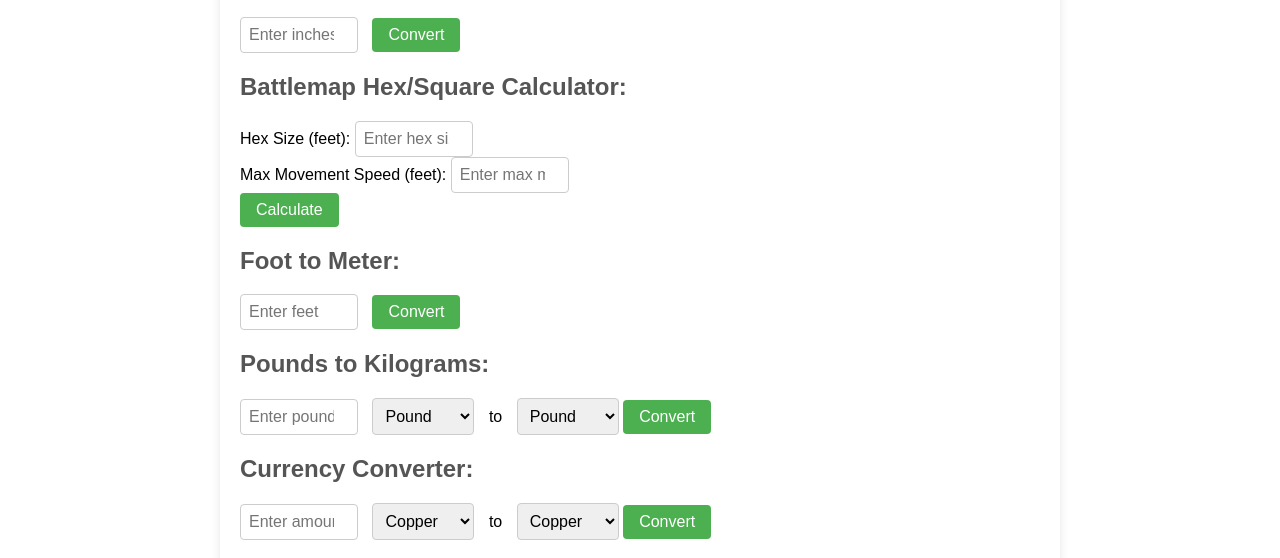
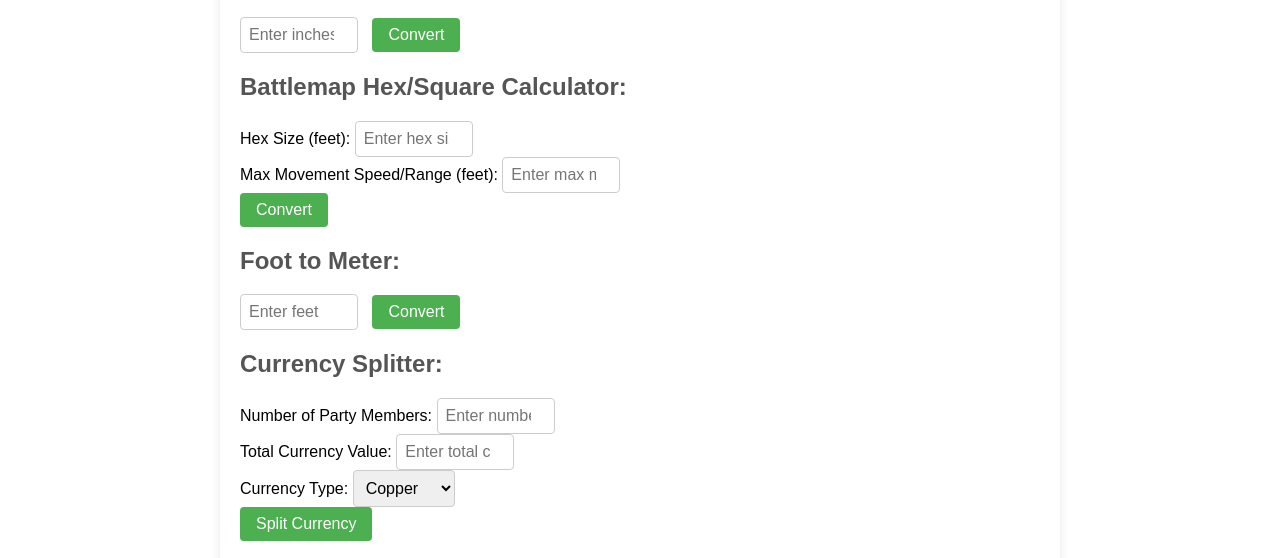
Before and after one commit to 0V3RR1DE0/dnd, a plain HTML site: page index.html in a window 1280 px wide. Shown: the part 197-755 px from the top of the page. Drawn offline with Linux system fonts and the light colour scheme.

Commit message:
index.html

```diff
--- a/index.html
+++ b/index.html
@@ -27,10 +27,10 @@
             <label for="hexSize">Hex Size (feet):</label>
             <input type="number" id="hexSize" placeholder="Enter hex size in feet">
             <br>
-            <label for="maxMovement">Max Movement Speed (feet):</label>
+            <label for="maxMovement">Max Movement Speed/Range (feet):</label>
             <input type="number" id="maxMovement" placeholder="Enter max movement speed in feet">
             <br>
-            <button onclick="calculateMovement()">Calculate</button>
+            <button onclick="calculateMovement()">Convert</button>
             <p id="movementOutput" class="output"></p>
         </div>
 
@@ -39,6 +39,27 @@
             <input type="number" id="footInput" placeholder="Enter feet">
             <button onclick="convertFootToMeter()">Convert</button>
             <p id="meterOutput" class="output"></p>
+        </div>
+
+        <div>
+            <h2>Currency Splitter:</h2>
+            <label for="partyMembers">Number of Party Members:</label>
+            <input type="number" id="partyMembers" placeholder="Enter number of party members">
+            <br>
+            <label for="totalCurrency">Total Currency Value:</label>
+            <input type="number" id="totalCurrency" placeholder="Enter total currency value">
+            <br>
+            <label for="currencyType">Currency Type:</label>
+            <select id="currencyType">
+                <option value="Copper">Copper</option>
+                <option value="Silver">Silver</option>
+                <option value="Electrum">Electrum</option>
+                <option value="Gold">Gold</option>
+                <option value="Platinum">Platinum</option>
+            </select>
+            <br>
+            <button onclick="splitCurrency()">Split Currency</button>
+            <p id="splitOutput" class="output"></p>
         </div>
 
         <div>
@@ -86,7 +107,10 @@
         <h2>Useful Links:</h2>
         <ul>
             <li><a href="https://dnd5e.wikidot.com/">D&D Wikidot 5e</a></li>
+            <br>
             <li><a href="https://roll20.net/">Roll20</a></li>
+            <br>
+            <li><a href="https://dndbeyond.com/">D&D Beyond</a></li>
             <!-- Add more links as needed -->
         </ul>
 
@@ -175,6 +199,20 @@
             const hexesOrSquares = Math.floor(maxMovement / hexSize);
             document.getElementById('movementOutput').textContent = `With a hex size of ${hexSize} feet and a max movement speed of ${maxMovement} feet, you can move ${hexesOrSquares} squares/hexes.`;
         }
+
+        function splitCurrency() {
+            const partyMembers = parseInt(document.getElementById('partyMembers').value);
+            const totalCurrency = parseInt(document.getElementById('totalCurrency').value);
+            const currencyType = document.getElementById('currencyType').value;
+
+            if (isNaN(partyMembers) || isNaN(totalCurrency) || partyMembers <= 0 || totalCurrency <= 0) {
+                document.getElementById('splitOutput').textContent = "Please enter valid numbers for party members and total currency value.";
+                return;
+            }
+
+            const sharePerMember = totalCurrency / partyMembers;
+            document.getElementById('splitOutput').textContent = `With ${partyMembers} party members and a total currency value of ${totalCurrency} ${currencyType}, each member receives ${sharePerMember} ${currencyType}.`;
+        }
     </script>
 </body>
 </html>
```
Lines whose indentation alone changed are shown as unchanged.
